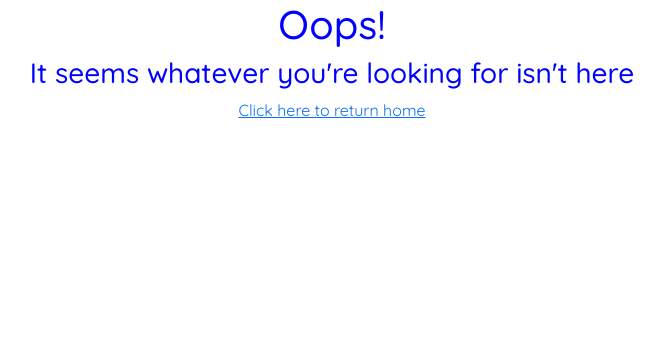
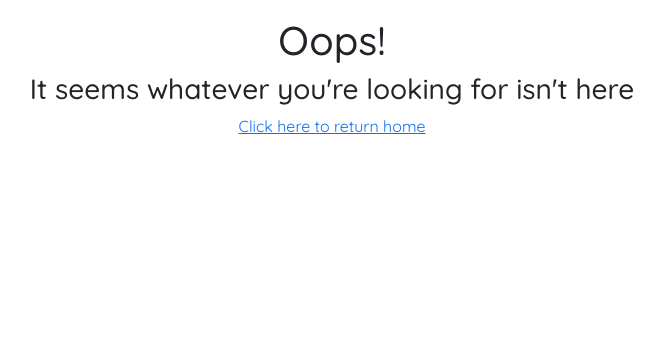
Before and after one commit to S-Lowes/Code-Institute-MS4, a Django app: template templates/404_page.html in a window 1280 px wide. Shown: the part 64-422 px from the top of the page, without its empty margins (308-972 px from the left). Run offline with Django 3.2, Linux system fonts and the light colour scheme; the template is opened without the code that fills it, so the values that code supplies are empty; parts of the project's set-up code (start-up, migrations or seed data) failed here and were passed over; some libraries are stand-ins or nearby versions.

Commit message:
(style): Added some minor bootstrap styling to 404 & 500 error pages

```diff
--- a/templates/404_page.html
+++ b/templates/404_page.html
@@ -1,8 +1,8 @@
 {% extends "base.html" %}
 {% load static %}
 {% block content %}
-<div class="container content-container">
-    <div class="row">
+<div class="container content-container text-dark">
+    <div class="row mt-3">
         <div class="col-12 text-center">
             <h1 class="">Oops!</h1>
             <h3 class="">It seems whatever you're looking for isn't here</h3>
--- a/templates/500_page.html
+++ b/templates/500_page.html
@@ -1,8 +1,8 @@
 {% extends "base.html" %}
 {% load static %}
 {% block content %}
-<div class="container content-container">
-    <div class="row">
+<div class="container content-container text-dark">
+    <div class="row mt-3">
         <div class="col-12 text-center">
             <h1 class="">Oops!</h1>
             <h3 class="">It seems something went wrong.</h3>
```
